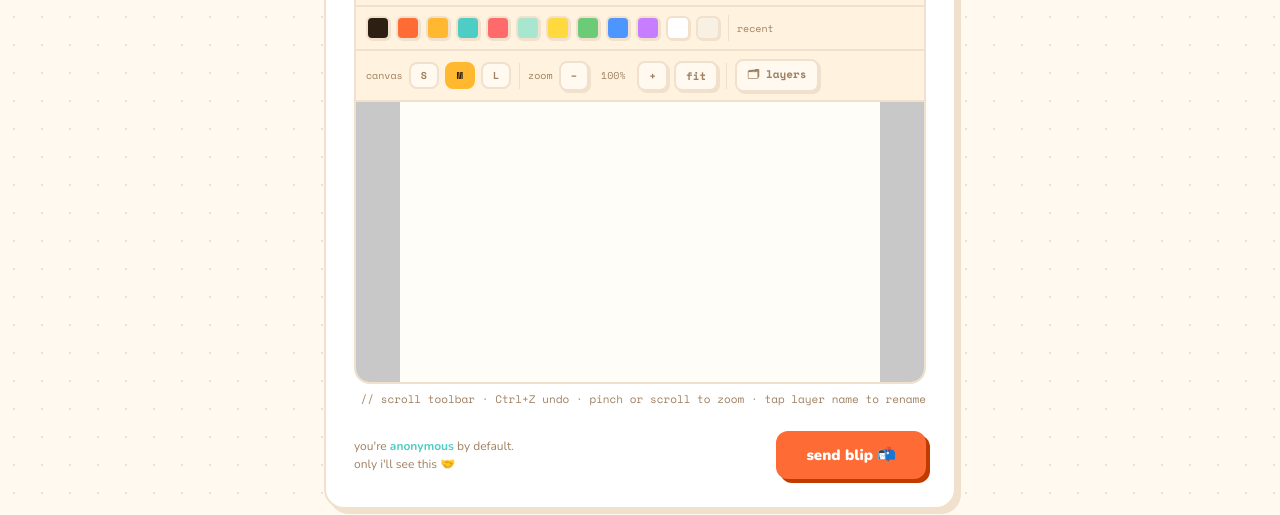
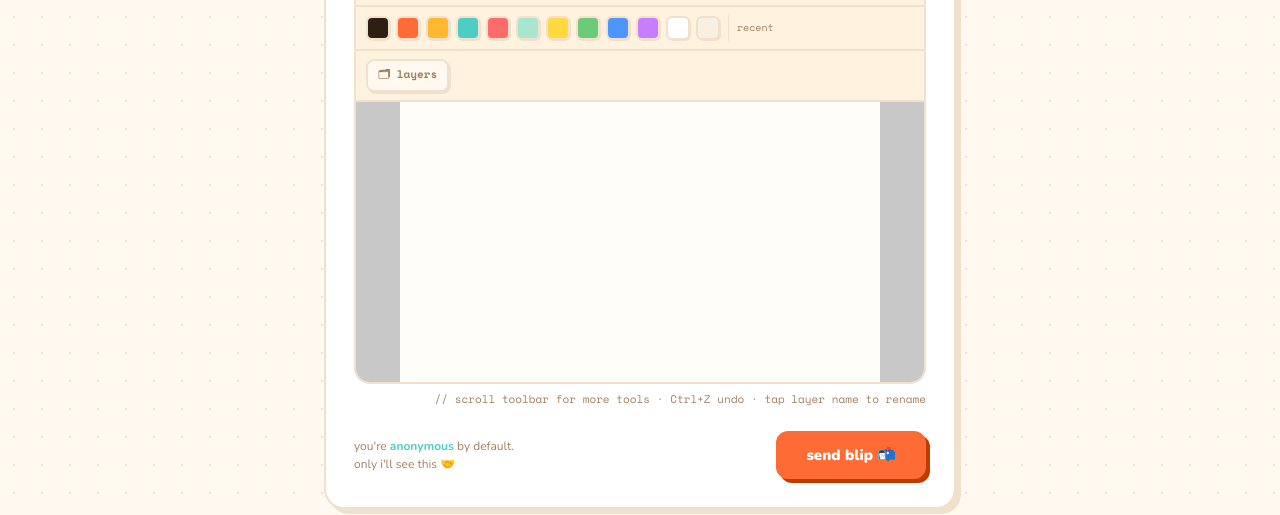
Before and after one commit to Ryth1m/blipbox, a plain HTML site: page index.html in a window 1280 px wide. Shown: the part 949-1464 px from the top of the page. Drawn offline with nearby package versions, Linux system fonts and the light colour scheme.

Commit message:
Add files via upload

```diff
--- a/index.html
+++ b/index.html
@@ -63,13 +63,7 @@ input[type="color"] { width:32px; height:32px; border:2px solid var(--border); b
 .swatch.active { border-color:var(--ink); box-shadow:0 0 0 2px var(--ink); }
 .opt-label { font-family:var(--font-mono); font-size:10px; color:var(--muted); white-space:nowrap; flex-shrink:0; }
 
-/* canvas size btns */
-.size-btn { background:var(--bg); border:2px solid var(--border); border-radius:8px; color:var(--muted); font-family:var(--font-mono); font-size:10px; font-weight:700; padding:4px 10px; cursor:pointer; transition:all 0.12s; flex-shrink:0; }
-.size-btn:hover  { border-color:var(--accent2); color:var(--ink); }
-.size-btn.active { background:var(--accent2); border-color:var(--accent2); color:var(--ink); }
 
-/* zoom controls */
-.zoom-label { font-family:var(--font-mono); font-size:10px; color:var(--muted); min-width:36px; text-align:center; flex-shrink:0; }
 
 /* canvas wrap — clip + scroll when zoomed */
 .studio-canvas-wrap {
@@ -185,19 +179,8 @@ input[type="color"] { width:32px; height:32px; border:2px solid var(--border); b
         <!-- ROW 3: swatches -->
         <div class="studio-colors" id="swatchRow"></div>
 
-        <!-- ROW 4: canvas size + zoom + layers toggle -->
+        <!-- ROW 4: layers toggle -->
         <div class="studio-options" style="border-top:none">
-          <span class="opt-label">canvas</span>
-          <button class="size-btn" onclick="setCanvasSize('S')">S</button>
-          <button class="size-btn active" id="csM" onclick="setCanvasSize('M')">M</button>
-          <button class="size-btn" onclick="setCanvasSize('L')">L</button>
-          <div class="tb-sep"></div>
-          <span class="opt-label">zoom</span>
-          <button class="act-btn" onclick="adjustZoom(-0.25)">−</button>
-          <span class="zoom-label" id="zoomLabel">100%</span>
-          <button class="act-btn" onclick="adjustZoom(0.25)">+</button>
-          <button class="act-btn" onclick="resetZoom()">fit</button>
-          <div class="tb-sep"></div>
           <button class="act-btn" onclick="toggleLayers()" id="layersToggle">🗂 layers</button>
         </div>
 
@@ -222,7 +205,7 @@ input[type="color"] { width:32px; height:32px; border:2px solid var(--border); b
         </div>
 
       </div>
-      <p class="canvas-hint">// scroll toolbar · Ctrl+Z undo · pinch or scroll to zoom · tap layer name to rename</p>
+      <p class="canvas-hint">// scroll toolbar for more tools · Ctrl+Z undo · tap layer name to rename</p>
     </div>
 
     <div class="submit-row">
@@ -250,10 +233,8 @@ const prevCtx     = prevCanvas.getContext('2d');
 const brushPrev   = document.getElementById('brushPreview');
 const textOverlay = document.getElementById('textOverlay');
 
-// canvas logical sizes
-const SIZES = { S:[320,240], M:[480,320], L:[640,420] };
-let canvasW = 480, canvasH = 320;
-let zoom = 1;
+// canvas fixed size
+const canvasW = 480, canvasH = 320;
 
 // ── LAYERS ────────────────────────────────────────────────────
 let layers = [];       // [{id, name, canvas, ctx, visible, opacity}]
@@ -363,50 +344,9 @@ function toggleLayers() {
   document.getElementById('layersToggle').classList.toggle('active', p.classList.contains('open'));
 }
 
-// ── CANVAS SIZE ───────────────────────────────────────────────
-function setCanvasSize(s) {
-  [canvasW, canvasH] = SIZES[s];
-  layers.forEach(l => {
-    const old = l.ctx.getImageData(0,0,l.canvas.width,l.canvas.height);
-    l.canvas.width=canvasW; l.canvas.height=canvasH;
-    l.ctx.putImageData(old,0,0);
-  });
-  drawCanvas.width=canvasW; drawCanvas.height=canvasH;
-  prevCanvas.width=canvasW; prevCanvas.height=canvasH;
-  renderAllLayers();
-  document.querySelectorAll('.size-btn').forEach(b=>b.classList.remove('active'));
-  document.querySelector(`.size-btn[onclick="setCanvasSize('${s}')"]`).classList.add('active');
-  applyZoom();
-}
 
-// ── ZOOM ──────────────────────────────────────────────────────
-function applyZoom() {
-  drawCanvas.style.width  = canvasW*zoom+'px';
-  drawCanvas.style.height = canvasH*zoom+'px';
-  prevCanvas.style.width  = canvasW*zoom+'px';
-  prevCanvas.style.height = canvasH*zoom+'px';
-  prevCanvas.style.top    = drawCanvas.offsetTop+'px';
-  prevCanvas.style.left   = drawCanvas.offsetLeft+'px';
-  document.getElementById('zoomLabel').textContent = Math.round(zoom*100)+'%';
-}
-function adjustZoom(d) { zoom=Math.min(4,Math.max(0.25,zoom+d)); applyZoom(); }
-function resetZoom()   { zoom=1; applyZoom(); }
 
-// pinch-to-zoom
-let pinchDist0=0;
-wrap.addEventListener('touchstart',e=>{
-  if(e.touches.length===2){ pinchDist0=Math.hypot(e.touches[0].clientX-e.touches[1].clientX, e.touches[0].clientY-e.touches[1].clientY); }
-},{passive:true});
-wrap.addEventListener('touchmove',e=>{
-  if(e.touches.length===2){
-    const d=Math.hypot(e.touches[0].clientX-e.touches[1].clientX, e.touches[0].clientY-e.touches[1].clientY);
-    zoom=Math.min(4,Math.max(0.25,zoom*(d/pinchDist0)));
-    pinchDist0=d; applyZoom();
-  }
-},{passive:true});
-wrap.addEventListener('wheel',e=>{
-  if(e.ctrlKey||e.metaKey){ e.preventDefault(); adjustZoom(e.deltaY<0?0.1:-0.1); }
-},{passive:false});
+
 
 // ── ALL VARS DECLARED BEFORE initStudio() ────────────────────
 const MAX_HIST = 40;
@@ -414,7 +354,7 @@ let drawHistory=[], drawHistIdx=-1;
 const PALETTE = ['#2d2013','#ff6b35','#ffb830','#4ecdc4','#ff6b6b','#a8e6cf',
   '#ffd93d','#6bcb77','#4d96ff','#c77dff','#ffffff','#f8f0e3'];
 let recentColors = [];
-let currentTool='pen', isDrawing=false, lastX=0, lastY=0;
+let currentTool='pen', isDrawing=false, lastX=0, lastY=0, zoom=1;
 let shapeStart=null;
 
 // ── INIT ──────────────────────────────────────────────────────
@@ -424,7 +364,6 @@ function initStudio() {
   initLayers();
   saveHistory();
   buildSwatches();
-  applyZoom();
 }
 initStudio();
 
@@ -554,8 +493,8 @@ function onMove(e) {
   const s=e.touches?e.touches[0]:e;
   const size=+document.getElementById('brushSize').value;
   brushPrev.style.display='block';
-  brushPrev.style.width=size*zoom+'px';
-  brushPrev.style.height=size*zoom+'px';
+  brushPrev.style.width=size+'px';
+  brushPrev.style.height=size+'px';
   brushPrev.style.left=(s.clientX-r.left)+'px';
   brushPrev.style.top=(s.clientY-r.top)+'px';
   brushPrev.style.background=currentTool==='eraser'?'#f0e0cc':document.getElementById('colorPicker').value;
@@ -690,8 +629,9 @@ let textX=0, textY=0;
 function placeText(x,y) {
   textX=x; textY=y;
   const r=drawCanvas.getBoundingClientRect();
-  const sx=x*zoom+scroller.getBoundingClientRect().left-wrap.getBoundingClientRect().left;
-  const sy=y*zoom+scroller.getBoundingClientRect().top-wrap.getBoundingClientRect().top;
+  const r2=drawCanvas.getBoundingClientRect();
+  const sx=x*(r2.width/canvasW)+r2.left-wrap.getBoundingClientRect().left;
+  const sy=y*(r2.height/canvasH)+r2.top-wrap.getBoundingClientRect().top;
   const size=+document.getElementById('brushSize').value;
   textOverlay.style.display='block';
   textOverlay.style.left=sx+'px';
```
